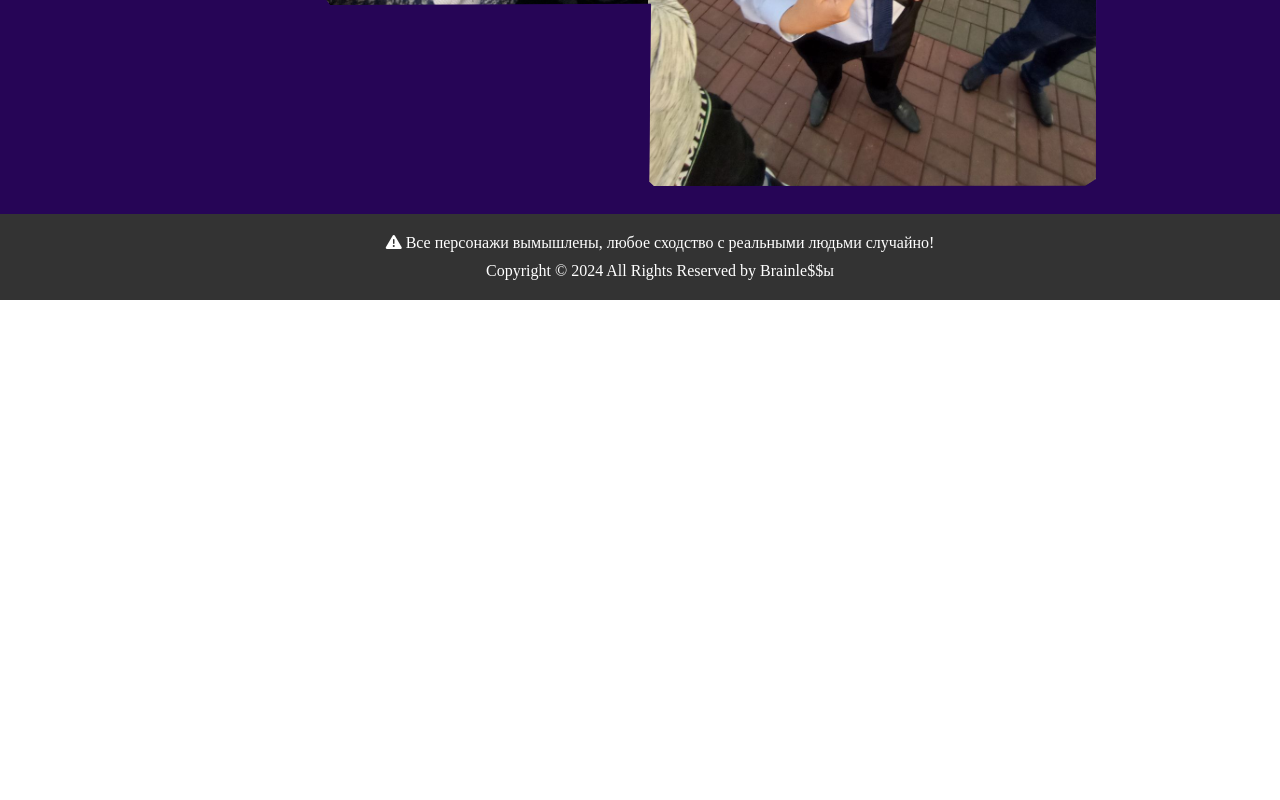
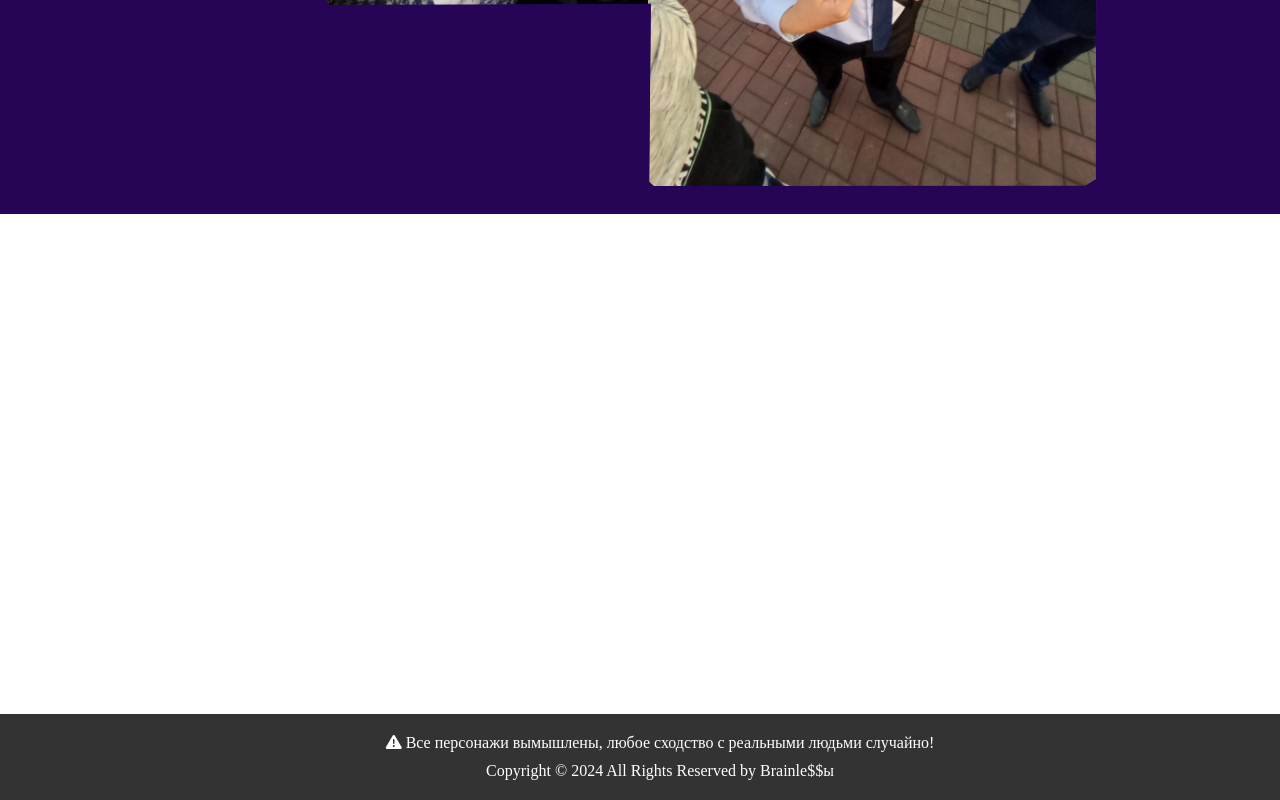
Before and after one commit to Mamriks/Web-Site, a plain HTML site: page aboutus.html in a window 1280 px wide. Shown: the part 976-1776 px from the top of the page. Before the commit the page ends 1276 px from the top, so only its background shows below. Drawn offline with Linux system fonts and the light colour scheme.

Commit message:
Update style.css

```diff
--- a/css/style.css
+++ b/css/style.css
@@ -65,6 +65,7 @@ a:hover .fa {
     position: flex;
     bottom: 100px;
     width: 100%;
+    margin-top: 500px;
 }
 
 .footer-content {
```
